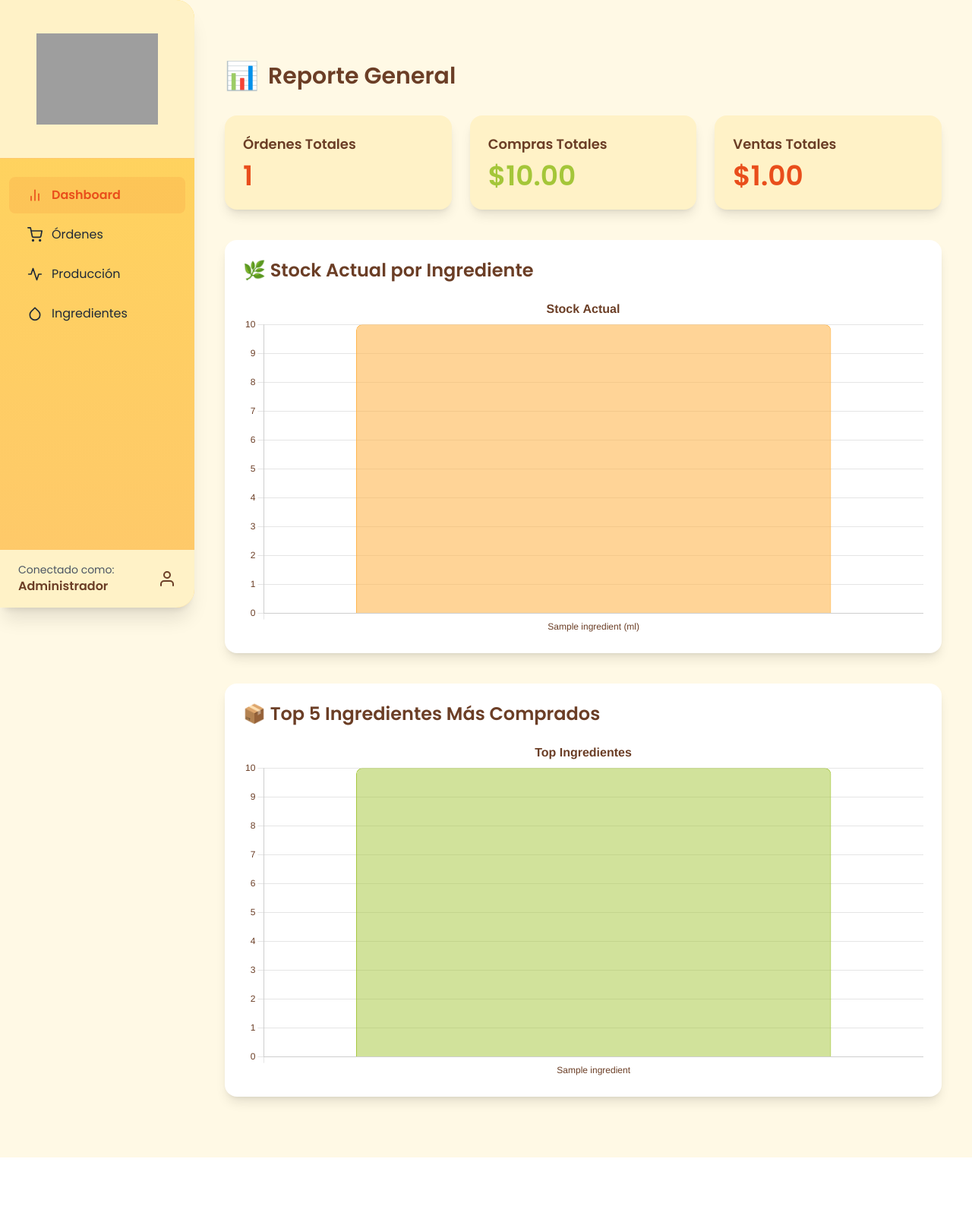
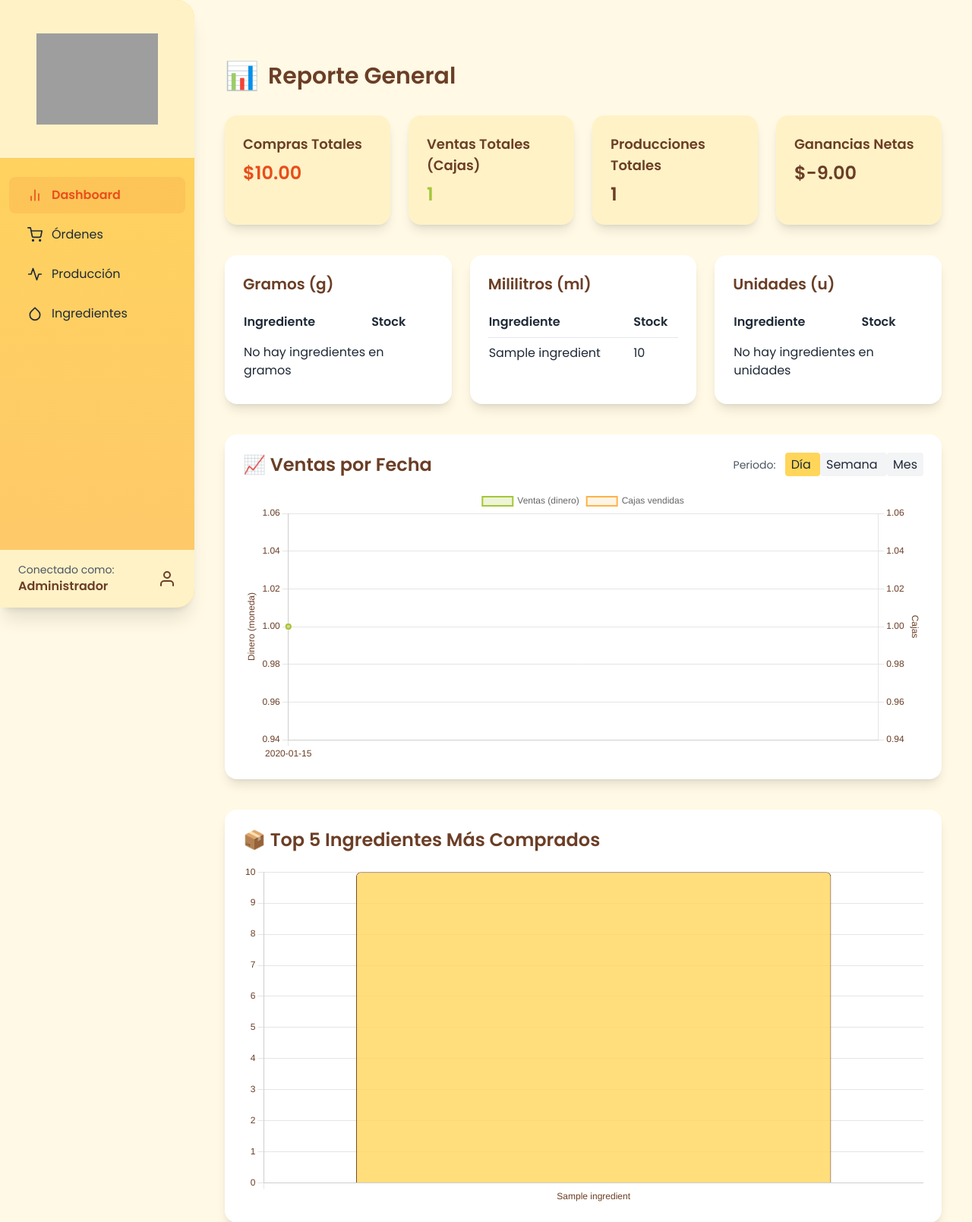
Before and after one commit to N4mMc/repollas, a Django app: page / in a window 1280 px wide. Shown: the top 1609 px of the page at 76% size. Before the commit the page ends 1524 px from the top, so only its background shows below. Run offline with Django 5.2, Linux system fonts and the light colour scheme; tables that the repository leaves empty hold one stand-in row (values such as "Sample post"); some libraries are stand-ins or nearby versions; grey boxes are pictures that could not be loaded.

Commit message:
panel new features

```diff
--- a/reports/templates/reports/dashboard.html
+++ b/reports/templates/reports/dashboard.html
@@ -6,27 +6,115 @@
     </h1>
 
     <!-- ==== STATS CARDS ==== -->
-    <div class="grid grid-cols-1 md:grid-cols-3 gap-6 mb-10">
+    <div class="grid grid-cols-1 md:grid-cols-4 gap-6 mb-10">
+        <!-- Compras Totales (dinero) -->
         <div class="p-6 bg-[#FFF2C7] rounded-2xl shadow-lg hover:shadow-xl transition-shadow">
-            <h3 class="text-lg font-semibold text-[#6B3E26] mb-2">Órdenes Totales</h3>
-            <p class="text-4xl font-extrabold text-[#E94E1B]">{{ total_orders }}</p>
+            <h3 class="text-lg font-semibold text-[#6B3E26] mb-2">Compras Totales</h3>
+            <p class="text-2xl font-extrabold text-[#E94E1B]">${{ total_purchases|floatformat:2 }}</p>
         </div>
 
+        <!-- Ventas Totales (cajas vendidas) -->
         <div class="p-6 bg-[#FFF2C7] rounded-2xl shadow-lg hover:shadow-xl transition-shadow">
-            <h3 class="text-lg font-semibold text-[#6B3E26] mb-2">Compras Totales</h3>
-            <p class="text-4xl font-extrabold text-[#A4C639]">${{ total_purchases.total_cost|floatformat:2|default:0 }}</p>
+            <h3 class="text-lg font-semibold text-[#6B3E26] mb-2">Ventas Totales (Cajas)</h3>
+            <p class="text-2xl font-extrabold text-[#A4C639]">{{ total_boxes|default:0 }}</p>
         </div>
 
+        <!-- Producciones Totales -->
         <div class="p-6 bg-[#FFF2C7] rounded-2xl shadow-lg hover:shadow-xl transition-shadow">
-            <h3 class="text-lg font-semibold text-[#6B3E26] mb-2">Ventas Totales</h3>
-            <p class="text-4xl font-extrabold text-[#E94E1B]">${{ total_production.total_sales|floatformat:2|default:0 }}</p>
+            <h3 class="text-lg font-semibold text-[#6B3E26] mb-2">Producciones Totales</h3>
+            <p class="text-2xl font-extrabold text-[#6B3E26]">{{ production_count }}</p>
+        </div>
+
+        <!-- Ganancias Netas -->
+        <div class="p-6 bg-[#FFF2C7] rounded-2xl shadow-lg hover:shadow-xl transition-shadow">
+            <h3 class="text-lg font-semibold text-[#6B3E26] mb-2">Ganancias Netas</h3>
+            <p class="text-2xl font-extrabold text-[#6B3E26]">${{ net_profit|floatformat:2 }}</p>
         </div>
     </div>
 
-    <!-- ==== STOCK CHART ==== -->
+    <!-- ==== TABLAS DE STOCK POR MEDIDA ==== -->
+    <div class="grid grid-cols-1 md:grid-cols-3 gap-6 mb-10">
+        <div class="bg-white p-6 rounded-2xl shadow-lg">
+            <h2 class="text-xl font-semibold text-[#6B3E26] mb-4">Gramos (g)</h2>
+            <table class="w-full text-left">
+                <thead>
+                    <tr><th class="py-2">Ingrediente</th><th class="py-2">Stock</th></tr>
+                </thead>
+                <tbody>
+                    {% for ing in stock_grams %}
+                    <tr class="border-t">
+                        <td class="py-2">{{ ing.name }}</td>
+                        <td class="py-2">{{ ing.stock }}</td>
+                    </tr>
+                    {% empty %}
+                    <tr><td colspan="2" class="py-2">No hay ingredientes en gramos</td></tr>
+                    {% endfor %}
+                </tbody>
+            </table>
+        </div>
+
+        <div class="bg-white p-6 rounded-2xl shadow-lg">
+            <h2 class="text-xl font-semibold text-[#6B3E26] mb-4">Mililitros (ml)</h2>
+            <table class="w-full text-left">
+                <thead>
+                    <tr><th class="py-2">Ingrediente</th><th class="py-2">Stock</th></tr>
+                </thead>
+                <tbody>
+                    {% for ing in stock_mls %}
+                    <tr class="border-t">
+                        <td class="py-2">{{ ing.name }}</td>
+                        <td class="py-2">{{ ing.stock }}</td>
+                    </tr>
+                    {% empty %}
+                    <tr><td colspan="2" class="py-2">No hay ingredientes en mililitros</td></tr>
+                    {% endfor %}
+                </tbody>
+            </table>
+        </div>
+
+        <div class="bg-white p-6 rounded-2xl shadow-lg">
+            <h2 class="text-xl font-semibold text-[#6B3E26] mb-4">Unidades (u)</h2>
+            <table class="w-full text-left">
+                <thead>
+                    <tr><th class="py-2">Ingrediente</th><th class="py-2">Stock</th></tr>
+                </thead>
+                <tbody>
+                    {% for ing in stock_units %}
+                    <tr class="border-t">
+                        <td class="py-2">{{ ing.name }}</td>
+                        <td class="py-2">{{ ing.stock }}</td>
+                    </tr>
+                    {% empty %}
+                    <tr><td colspan="2" class="py-2">No hay ingredientes en unidades</td></tr>
+                    {% endfor %}
+                </tbody>
+            </table>
+        </div>
+    </div>
+
+    <!-- ==== GRÁFICO VENTAS POR FECHA ==== -->
     <div class="bg-white p-6 rounded-2xl shadow-lg mb-10">
-        <h2 class="text-2xl font-semibold text-[#6B3E26] mb-4">🌿 Stock Actual por Ingrediente</h2>
-        <canvas id="stockChart"></canvas>
+        <div class="flex items-center justify-between mb-4">
+            <h2 class="text-2xl font-semibold text-[#6B3E26]">📈 Ventas por Fecha</h2>
+            <div>
+                <span class="text-sm text-gray-600 mr-2">Periodo:</span>
+                <a href="?period=day"
+                   class="px-2 py-1 rounded {% if period == 'day' %}bg-[#FFD65A]{% else %}bg-gray-100{% endif %}">
+                   Día
+                </a>
+
+                <a href="?period=week"
+                   class="px-2 py-1 rounded {% if period == 'week' %}bg-[#FFD65A]{% else %}bg-gray-100{% endif %}">
+                   Semana
+                </a>
+
+                <a href="?period=month"
+                   class="px-2 py-1 rounded {% if period == 'month' %}bg-[#FFD65A]{% else %}bg-gray-100{% endif %}">
+                   Mes
+                </a>
+            </div>
+        </div>
+        <canvas id="salesChart" height="120"></canvas>
     </div>
 
     <!-- ==== TOP INGREDIENTS CHART ==== -->
@@ -37,49 +125,100 @@
 
 </div>
 
-<!-- Chart.js -->
+<!-- Chart.js via jsDelivr -->
 <script src="https://cdn.jsdelivr.net/npm/chart.js"></script>
 
 <script>
-    // Datos desde Django
-    const ingredientNames = {{ ingredient_names|safe }};
-    const ingredientStocks = {{ ingredient_stocks|safe }};
+    // ===== Datos desde Django (JSON strings) =====
+    const salesLabels = {{ sales_labels|safe }};
+    const salesData = {{ sales_data|safe }};
+    const boxesData = {{ boxes_data|safe }};
+
     const topNames = {{ top_names|safe }};
     const topQuantities = {{ top_quantities|safe }};
-    const totalRepollasRaw = {{ total_production.total_repollas|default:0 }};
 
-    // Cálculo de cajas
-    const totalBoxes = Math.floor(totalRepollasRaw / 6);
-    const remainingRepollas = totalRepollasRaw % 6;
-
-    // ==== COLORES BASE ====
+    // Paleta
     const palette = {
+        brown: '#6B3E26',
+        green: '#A4C639',
+        red: '#E94E1B',
         yellow: '#FFD65A',
-        red: '#E94E1B',
-        green: '#A4C639',
-        brown: '#6B3E26',
         orange: '#FFB347'
     };
 
-    // ==== STOCK CHART ====
-    new Chart(document.getElementById('stockChart'), {
+    // ===== Sales Chart (línea) =====
+    new Chart(document.getElementById('salesChart'), {
+        type: 'line',
+        data: {
+            labels: salesLabels,
+            datasets: [
+                {
+                    label: 'Ventas (dinero)',
+                    data: salesData,
+                    borderWidth: 2,
+                    fill: true,
+                    tension: 0.2,
+                    borderColor: palette.green,
+                    backgroundColor: palette.green + '33',
+                    yAxisID: 'y'
+                },
+                {
+                    label: 'Cajas vendidas',
+                    data: boxesData,
+                    borderWidth: 2,
+                    fill: false,
+                    tension: 0.2,
+                    borderColor: palette.orange,
+                    backgroundColor: palette.orange + '22',
+                    yAxisID: 'y2'
+                }
+            ]
+        },
+        options: {
+            responsive: true,
+            interaction: { mode: 'index', intersect: false },
+            scales: {
+                x: { ticks: { color: palette.brown } },
+                y: {
+                    type: 'linear',
+                    display: true,
+                    position: 'left',
+                    ticks: { color: palette.brown },
+                    title: { display: true, text: 'Dinero (moneda)', color: palette.brown }
+                },
+                y2: {
+                    type: 'linear',
+                    display: true,
+                    position: 'right',
+                    ticks: { color: palette.brown },
+                    grid: { drawOnChartArea: false },
+                    title: { display: true, text: 'Cajas', color: palette.brown }
+                }
+            },
+            plugins: {
+                legend: { position: 'top' }
+            }
+        }
+    });
+
+    // ===== Top Ingredients Chart (bar) =====
+    new Chart(document.getElementById('topIngredientsChart'), {
         type: 'bar',
         data: {
-            labels: ingredientNames,
+            labels: topNames,
             datasets: [{
-                label: 'Stock disponible',
-                data: ingredientStocks,
-                backgroundColor: palette.orange + '90',
-                borderColor: palette.orange,
+                label: 'Cantidad comprada',
+                data: topQuantities,
+                backgroundColor: palette.yellow + 'CC',
+                borderColor: palette.brown,
                 borderWidth: 1,
-                borderRadius: 8
+                borderRadius: 6
             }]
         },
         options: {
             responsive: true,
             plugins: {
                 legend: { display: false },
-                title: { display: true, text: 'Stock Actual', color: palette.brown, font: { size: 16 } }
             },
             scales: {
                 x: { ticks: { color: palette.brown } },
@@ -87,33 +226,5 @@
             }
         }
     });
-
-    // ==== TOP INGREDIENTS CHART ====
-    new Chart(document.getElementById('topIngredientsChart'), {
-        type: 'bar',
-        data: {
-            labels: topNames,
-            datasets: [{
-                label: 'Cantidad comprada',
-                data: topQuantities,
-                backgroundColor: palette.green + '80',
-                borderColor: palette.green,
-                borderWidth: 1,
-                borderRadius: 8
-            }]
-        },
-        options: {
-            responsive: true,
-            plugins: {
-                legend: { display: false },
-                title: { display: true, text: 'Top Ingredientes', color: palette.brown, font: { size: 16 } }
-            },
-            scales: {
-                x: { ticks: { color: palette.brown } },
-                y: { ticks: { color: palette.brown } }
-            }
-        }
-    });
-
 </script>
 {% endblock %}
--- a/reports/views.py
+++ b/reports/views.py
@@ -1,41 +1,154 @@
+# from django.shortcuts import render
+# from django.db.models import Sum
+# from purchase.models import Purchase
+# from production.models import Production
+# from order.models import Order
+# from ingredient.models import Ingredient
+
+# def dashboard_view(request):
+#     # Totales generales
+#     total_orders = Order.objects.count()
+#     total_purchases = Purchase.objects.aggregate(total_quantity=Sum('quantity'), total_cost=Sum('cost'))
+#     total_production = Production.objects.aggregate(
+#         total_repollas=Sum('repollas'),
+#         total_boxes=Sum('boxes'),
+#         total_sales=Sum('sales')
+#     )
+
+#     # Datos para gráficos
+#     ingredients = Ingredient.objects.all()
+#     ingredient_names = [f"{i.name} ({i.measurament})" for i in ingredients]
+#     ingredient_stocks = [i.stock for i in ingredients]
+
+#     # Top 5 ingredientes más comprados
+#     top_ingredients = Purchase.objects.values('ingredient__name').annotate(
+#         total_bought=Sum('quantity')
+#     ).order_by('-total_bought')[:5]
+
+#     top_names = [f"{item['ingredient__name']}" for item in top_ingredients]
+#     top_quantities = [item['total_bought'] for item in top_ingredients]
+
+#     context = {
+#         'total_orders': total_orders,
+#         'total_purchases': total_purchases,
+#         'total_production': total_production,
+#         'ingredient_names': ingredient_names,
+#         'ingredient_stocks': ingredient_stocks,
+#         'top_names': top_names,
+#         'top_quantities': top_quantities,
+#     }
+
+#     return render(request, 'reports/dashboard.html', context)
+
+
+# dashboard/views.py
 from django.shortcuts import render
-from django.db.models import Sum
+from django.db.models import Sum, Count, F
+from django.db.models.functions import TruncDate, TruncWeek, TruncMonth
+from django.utils import timezone
+from django.http import HttpRequest
+import json
+from decimal import Decimal
+
 from purchase.models import Purchase
 from production.models import Production
-from order.models import Order
 from ingredient.models import Ingredient
+from purchase.models import Purchase  # ya listado
+# Asumo que los modelos están en estos módulos; ajusta imports si tus apps usan otros names.
 
-def dashboard_view(request):
-    # Totales generales
-    total_orders = Order.objects.count()
-    total_purchases = Purchase.objects.aggregate(total_quantity=Sum('quantity'), total_cost=Sum('cost'))
-    total_production = Production.objects.aggregate(
-        total_repollas=Sum('repollas'),
-        total_boxes=Sum('boxes'),
-        total_sales=Sum('sales')
-    )
+# Si tienes un enum Measurament definido, puedes importarlo si lo necesitas
+from enums.measurament import Measurament
 
-    # Datos para gráficos
-    ingredients = Ingredient.objects.all()
-    ingredient_names = [f"{i.name} ({i.measurament})" for i in ingredients]
-    ingredient_stocks = [i.stock for i in ingredients]
 
-    # Top 5 ingredientes más comprados
-    top_ingredients = Purchase.objects.values('ingredient__name').annotate(
-        total_bought=Sum('quantity')
-    ).order_by('-total_bought')[:5]
+def dashboard_view(request: HttpRequest):
+    # --- Totales monetarios y contadores ---
+    purchases_agg = Purchase.objects.aggregate(total_cost=Sum('cost'))
+    total_purchases = purchases_agg.get('total_cost') or Decimal('0.00')
+    # convertir a float para serializar JSON si es necesario en el template
+    total_purchases_f = float(total_purchases)
 
-    top_names = [f"{item['ingredient__name']}" for item in top_ingredients]
-    top_quantities = [item['total_bought'] for item in top_ingredients]
+    sales_agg = Production.objects.aggregate(total_sales=Sum('sales'), total_repollas=Sum('repollas'), total_boxes=Sum('boxes'))
+    total_sales = sales_agg.get('total_sales') or Decimal('0.00')
+    total_sales_f = float(total_sales)
+    total_repollas = sales_agg.get('total_repollas') or 0
+    total_boxes = sales_agg.get('total_boxes') or 0
+
+    production_count = Production.objects.count()
+
+    # Ganancias netas = ventas (dinero) - compras (dinero)
+    net_profit = float(total_sales - total_purchases)
+
+    # --- Stock agrupado por medida (listas de dicts para mostrar en tablas) ---
+    # Obtener ingredientes clasificados por measurament
+    grams = list(Ingredient.objects.filter(measurament=Measurament.GRAM).values('name', 'stock').order_by('name'))
+    mls = list(Ingredient.objects.filter(measurament=Measurament.MILILITER).values('name', 'stock').order_by('name'))
+    units = list(Ingredient.objects.filter(measurament=Measurament.UNIT).values('name', 'stock').order_by('name'))
+
+    # --- Top 5 ingredientes más comprados (por cantidad total comprada) ---
+    # Asumo que Purchase.quantity es la cantidad comprada (por Purchase.ingredient)
+    top_qs = (Purchase.objects
+              .values('ingredient__name')
+              .annotate(total_qty=Sum('quantity'))
+              .order_by('-total_qty')[:5])
+    top_names = [item['ingredient__name'] for item in top_qs]
+    top_quantities = [item['total_qty'] for item in top_qs]
+
+    # --- Gráfico de ventas por fecha (agrupar por día/semana/mes) ---
+    period = request.GET.get('period', 'day')  # 'day' | 'week' | 'month'
+    if period == 'week':
+        trunc = TruncWeek('created_at')
+    elif period == 'month':
+        trunc = TruncMonth('created_at')
+    else:
+        trunc = TruncDate('created_at')
+
+    sales_by_period_qs = (Production.objects
+                          .annotate(period=trunc)
+                          .values('period')
+                          .annotate(total_sales=Sum('sales'), total_boxes=Sum('boxes'))
+                          .order_by('period'))
+
+    # preparar etiquetas y datos (formatos de fecha)
+    labels = []
+    sales_data = []
+    boxes_data = []
+    for row in sales_by_period_qs:
+        p = row['period']
+        if hasattr(p, 'date'):
+            # TruncWeek/TruncMonth may return date-like objects; ensure string conversion
+            label = p.date().isoformat()
+        else:
+            # p is date
+            label = p.isoformat()
+        labels.append(label)
+        # convertir Decimal a float
+        total = row['total_sales'] or Decimal('0.00')
+        sales_data.append(float(total))
+        boxes_data.append(int(row.get('total_boxes') or 0))
 
     context = {
-        'total_orders': total_orders,
-        'total_purchases': total_purchases,
-        'total_production': total_production,
-        'ingredient_names': ingredient_names,
-        'ingredient_stocks': ingredient_stocks,
-        'top_names': top_names,
-        'top_quantities': top_quantities,
+        # monetarios
+        'total_purchases': total_purchases_f,
+        'total_sales_money': total_sales_f,
+        'total_repollas': total_repollas,
+        'total_boxes': total_boxes,
+        'production_count': production_count,
+        'net_profit': net_profit,
+
+        # stock por medida (listas de dicts)
+        'stock_grams': grams,
+        'stock_mls': mls,
+        'stock_units': units,
+
+        # top ingredientes
+        'top_names': json.dumps(top_names),
+        'top_quantities': json.dumps(top_quantities),
+
+        # ventas por periodo (chart)
+        'sales_labels': json.dumps(labels),
+        'sales_data': json.dumps(sales_data),
+        'boxes_data': json.dumps(boxes_data),
+        'period': period,
     }
 
     return render(request, 'reports/dashboard.html', context)
```
Also changed, not shown: reports/templates/reports/dashboard copy.html (added, +119 -0 lines).
